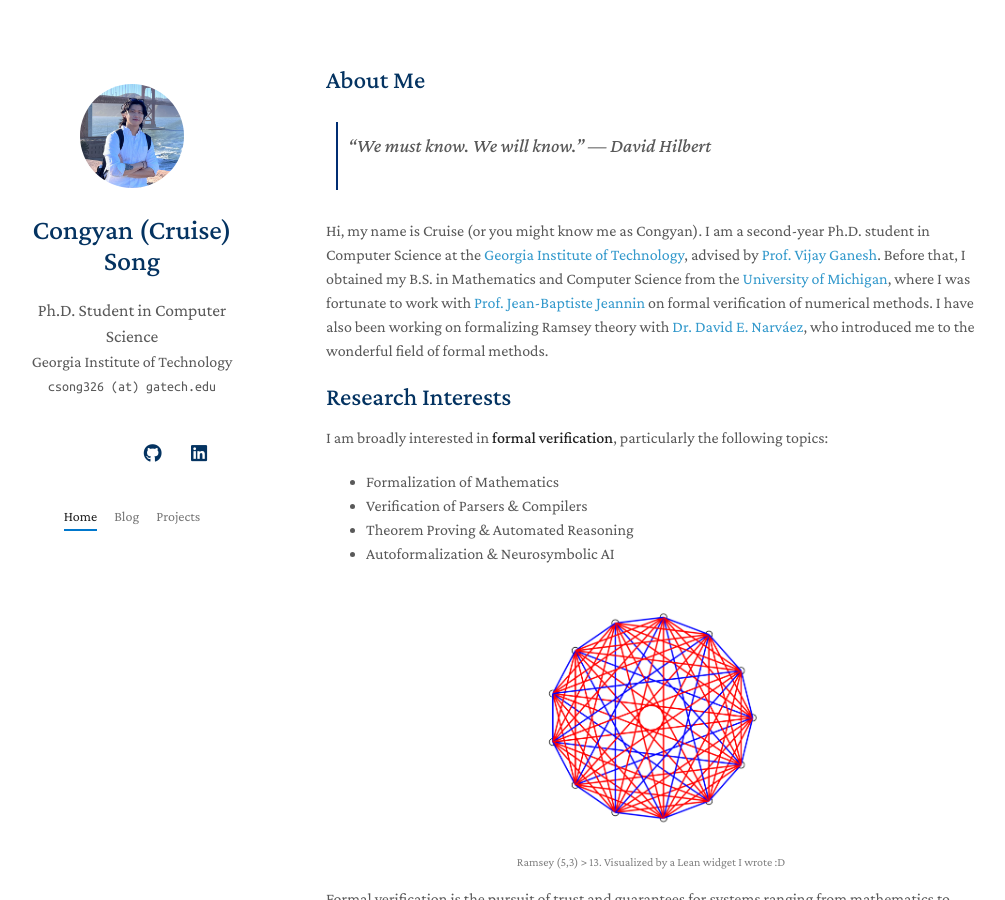
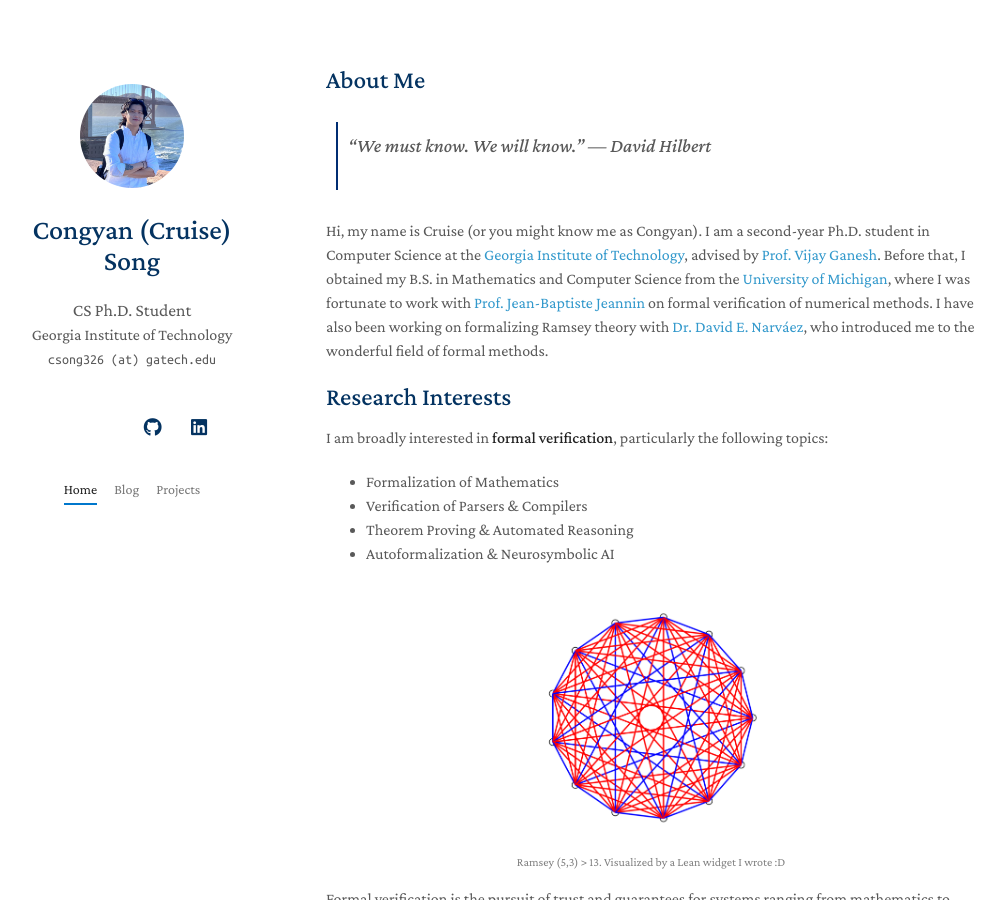
Before and after one commit to cruisesong7/cruisesong7.github.io, a Jekyll site: the page built from index.md, in a window 1280 px wide and 900 px high. Shown: the whole window, without its empty margins (144-1149 px from the left). Built offline with Jekyll 4.4.1, drawn with Linux system fonts in a browser that asks for light colours; a style sheet for code colours, icons or effects is not loaded; our own code applies the rules of GitHub Pages for plain Markdown files.

Commit message:
Update profile title to CS Ph.D. Student

```diff
--- a/_config.yml
+++ b/_config.yml
@@ -1,6 +1,6 @@
 # Basic Information
 title: Congyan (Cruise) Song
-position: Ph.D. Student in Computer Science
+position: CS Ph.D. Student
 affiliation: Georgia Institute of Technology
 affiliation_link: https://www.gatech.edu/
 email: csong326 (at) gatech.edu
```
